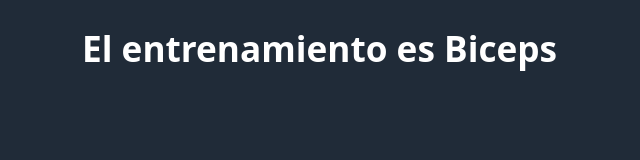
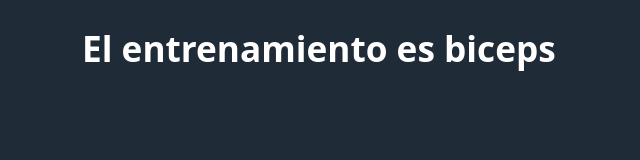
Before and after one commit to manuelpz/fitlaif, a Next.js app in the folder fitlaif-front/: page /entrenamientos/1 in a window 1280 px wide. Shown: the top 160 px of the page, without its empty margins (158-798 px from the left). Built offline with nearby package versions, Linux system fonts and the light colour scheme.

Commit message:
arreglo en el front

```diff
--- a/fitlaif-front/next.config.js
+++ b/fitlaif-front/next.config.js
@@ -1,11 +1,5 @@
-/** @type {import('next').NextConfig} */
-const nextConfig = {
+module.exports = {
   reactStrictMode: true,
-}
-
-
-module.exports = {
-  nextConfig,
   images: {
     domains: ['m.media-amazon.com'],
   },
--- a/fitlaif-front/src/pages/entrenamientos/[id].tsx
+++ b/fitlaif-front/src/pages/entrenamientos/[id].tsx
@@ -19,7 +19,7 @@ export default function EntrenamientoFuncion() {
 
   return (
     <div>
-      <h1>El entrenamiento es {data ? data.musculo : ''}</h1>
+      <h1>El entrenamiento es {data ? data.musculo.toLowerCase() : ''}</h1>
     </div>
   )
 }
```
